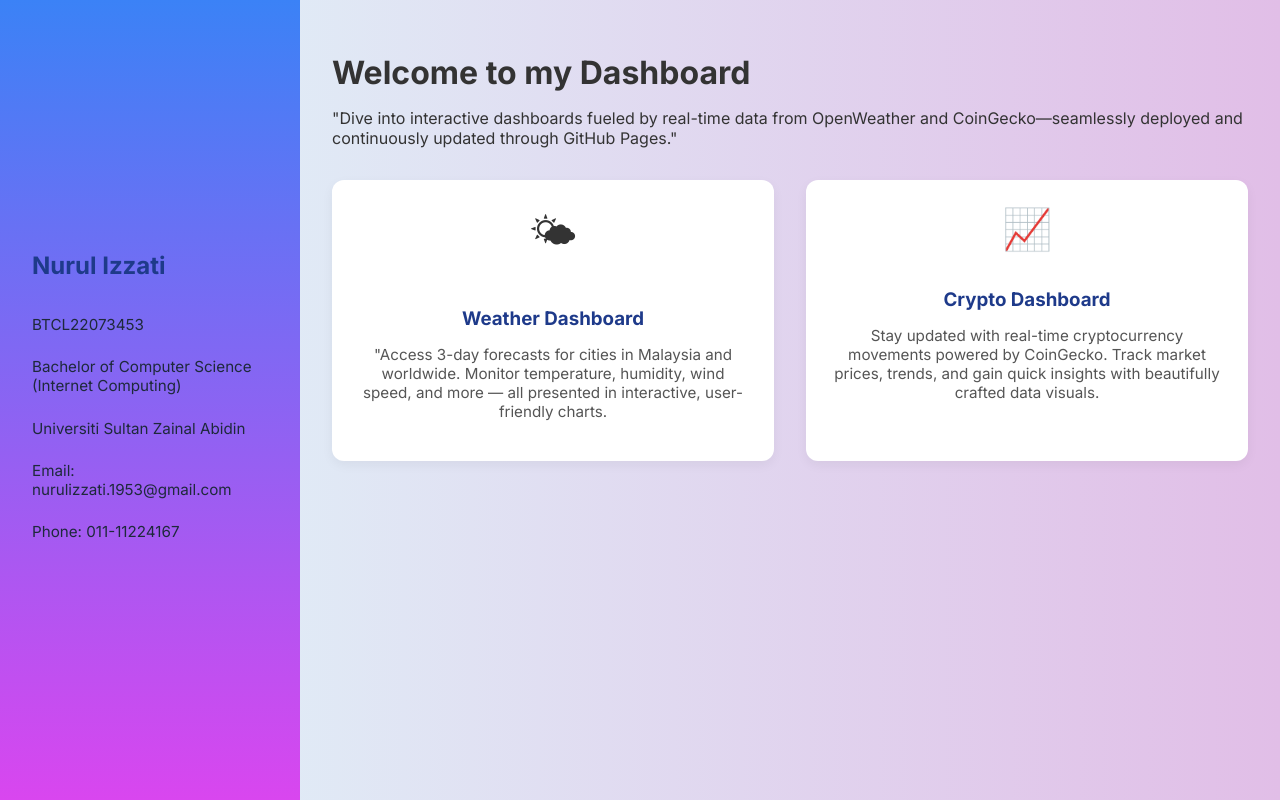
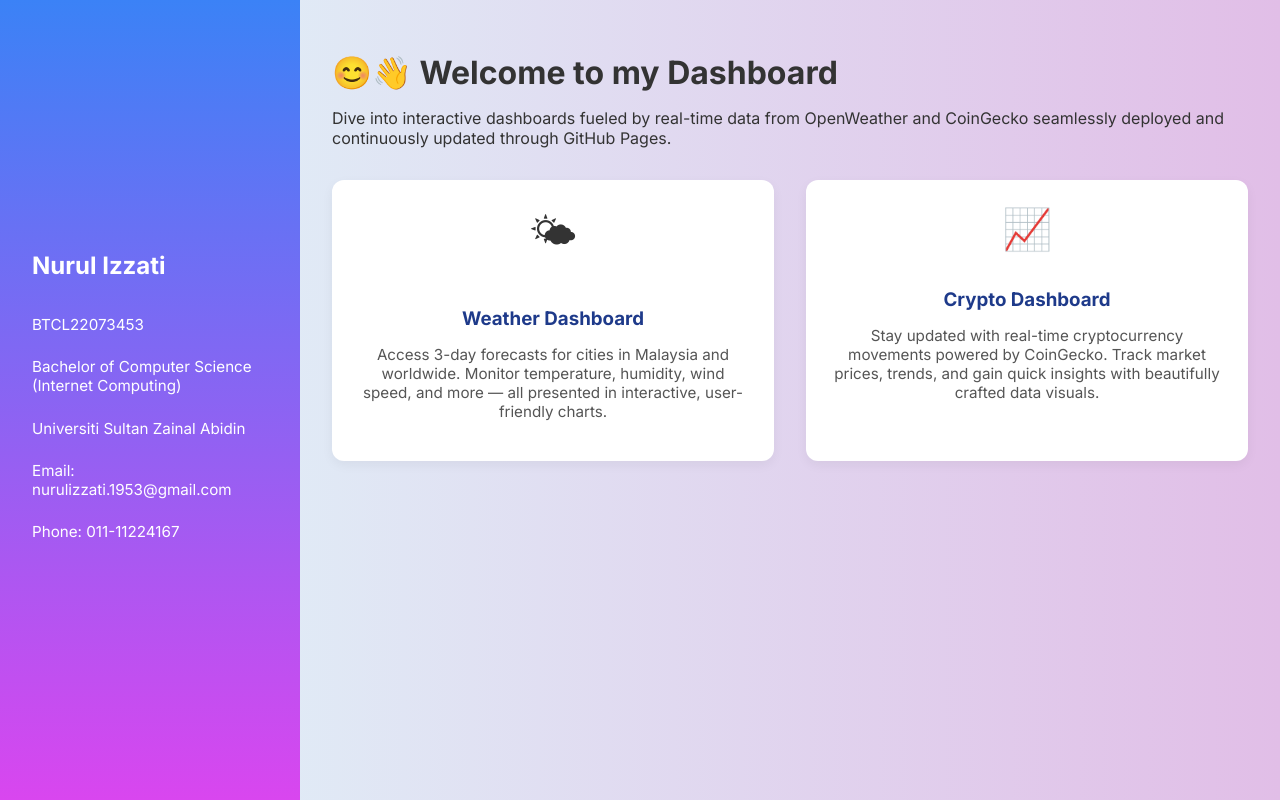
Before and after one commit to izzati073453/dashboard-project, a plain HTML site: page index.html in a window 1280 px wide. Drawn offline with Linux system fonts and the light colour scheme.

Commit message:
main page updated

```diff
--- a/index.html
+++ b/index.html
@@ -19,9 +19,8 @@
     }
 
     .sidebar {
-      /* Updated gradient background to match right panel */
-     background: linear-gradient(to bottom, #3b82f6, #d946ef);
-      color: #1e293b;
+      background: linear-gradient(to bottom, #3b82f6, #d946ef);
+      color: white; /* Changed to white */
       padding: 2rem;
       width: 300px;
       flex-shrink: 0;
@@ -33,12 +32,13 @@
     .sidebar h2 {
       margin-top: 0;
       font-size: 1.5rem;
-      color: #1e3a8a;
+      color: white; /* Changed to white */
     }
 
     .sidebar p {
       margin-bottom: 0.5rem;
       font-size: 0.95rem;
+      color: white; /* Changed to white */
     }
 
     .main-content {
@@ -115,15 +115,15 @@
   </div>
 
   <div class="main-content">
-    <h1>Welcome to my Dashboard </h1>
-    <p>"Dive into interactive dashboards fueled by real-time data from OpenWeather and CoinGecko—seamlessly deployed and continuously updated through GitHub Pages."</p>
+    <h1>😊👋 Welcome to my Dashboard</h1>
+    <p>Dive into interactive dashboards fueled by real-time data from OpenWeather and CoinGecko seamlessly deployed and continuously updated through GitHub Pages.</p>
 
     <div class="dashboard-grid">
       <div class="dashboard-card">
         <a href="weather.html">
           <div class="dashboard-icon">🌤</div>
           <h3>Weather Dashboard</h3>
-          <p>"Access 3-day forecasts for cities in Malaysia and worldwide. Monitor temperature, humidity, wind speed, and more — all presented in interactive, user-friendly charts.</p>
+          <p>Access 3-day forecasts for cities in Malaysia and worldwide. Monitor temperature, humidity, wind speed, and more — all presented in interactive, user-friendly charts.</p>
         </a>
       </div>
 
```
